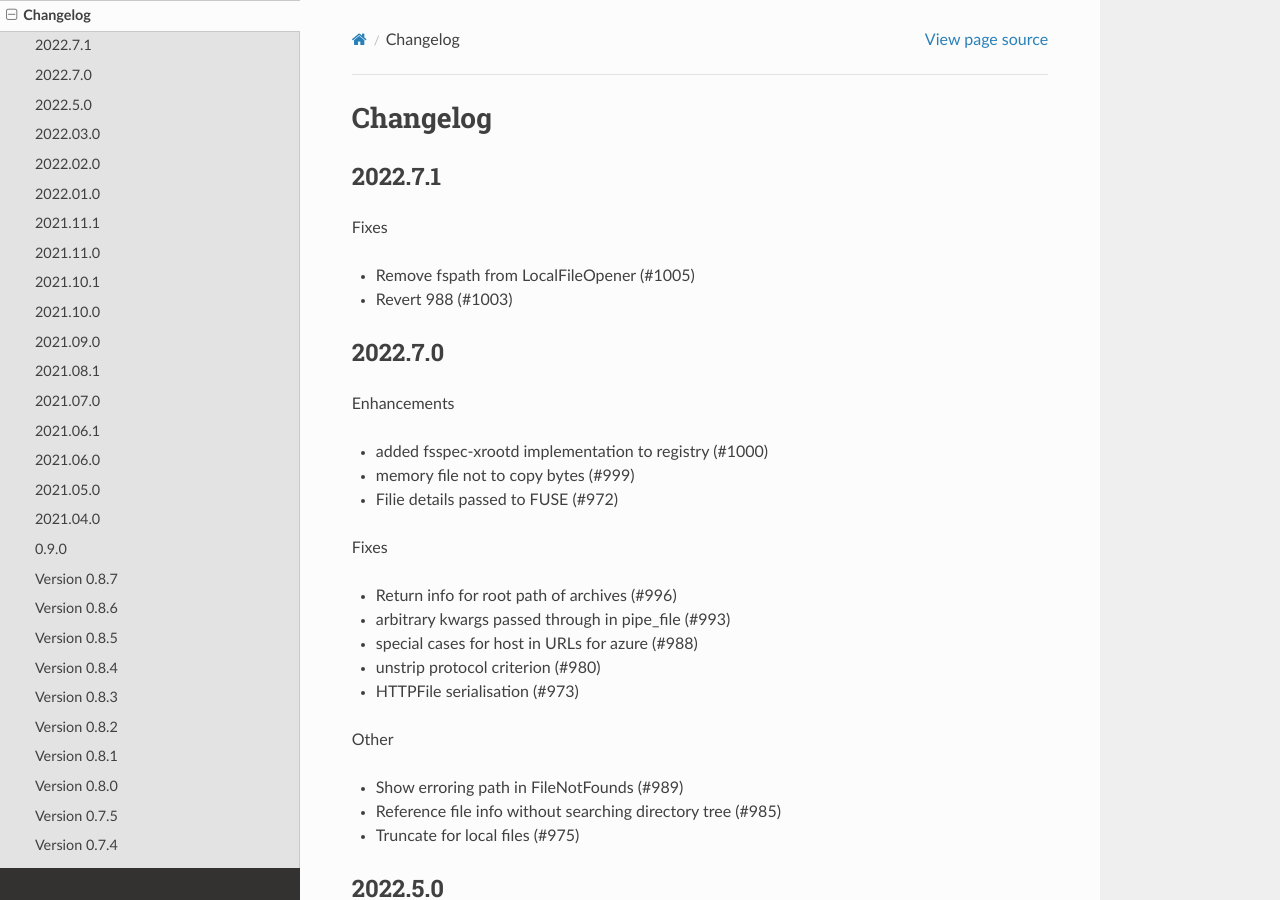
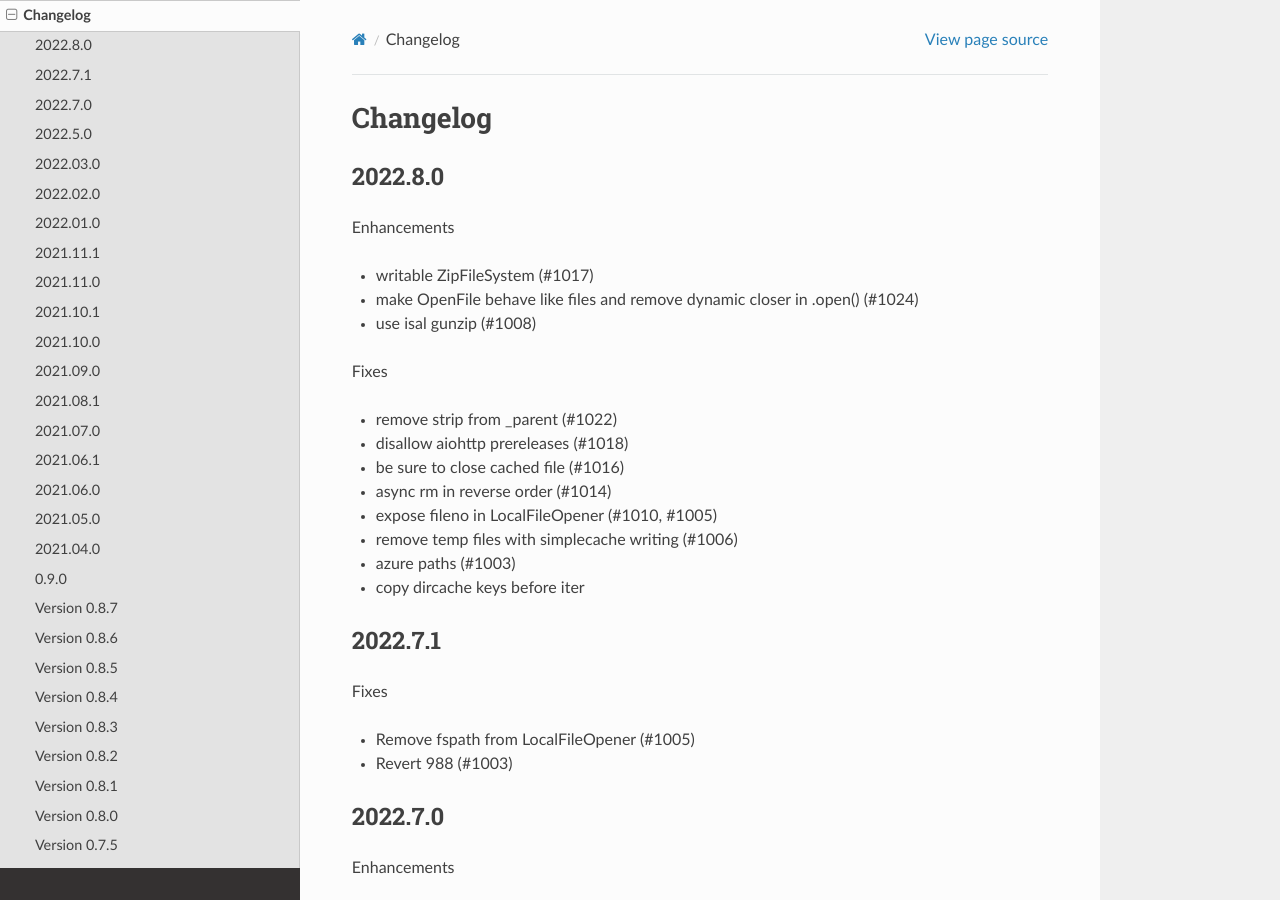
Before and after one commit to fsspec/filesystem_spec, a Sphinx documentation site: the page built from docs/source/changelog.rst, in a window 1280 px wide and 900 px high. Built offline with Sphinx 7.4.7 and the Read the Docs theme 2.0.0, drawn with Linux system fonts in a browser that asks for light colours.

Commit message:
Changelog for 2022.8.0 (#1028)
* Changelog for 2022.8.0

* another one

```diff
--- a/docs/source/changelog.rst
+++ b/docs/source/changelog.rst
@@ -1,5 +1,26 @@
 Changelog
 =========
+
+2022.8.0
+--------
+
+Enhancements
+
+- writable ZipFileSystem (#1017)
+- make OpenFile behave like files and remove dynamic closer in .open() (#1024)
+- use isal gunzip (#1008)
+
+Fixes
+
+- remove strip from _parent (#1022)
+- disallow aiohttp prereleases (#1018)
+- be sure to close cached file (#1016)
+- async rm in reverse order (#1014)
+- expose fileno in LocalFileOpener (#1010, #1005)
+- remove temp files with simplecache writing (#1006)
+- azure paths (#1003)
+- copy dircache keys before iter
+
 
 2022.7.1
 --------
```
